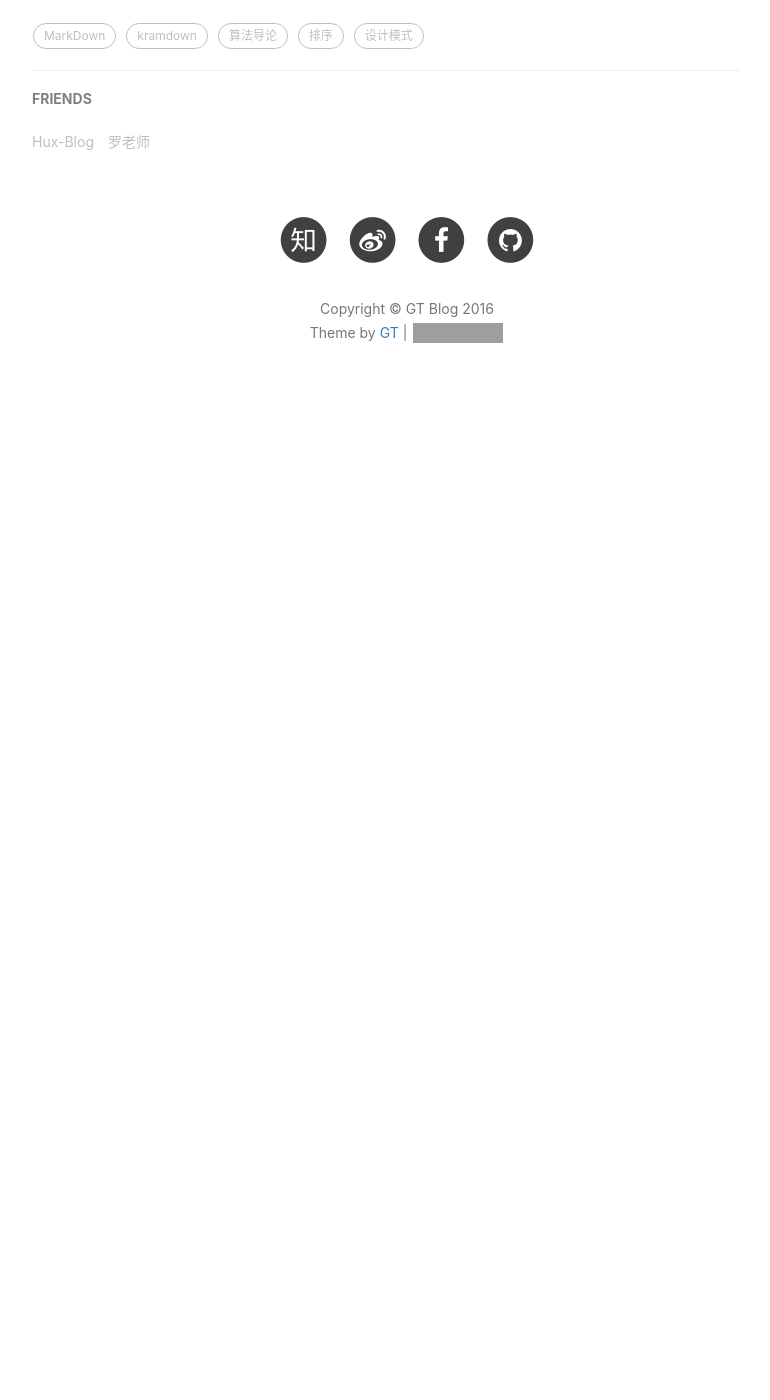
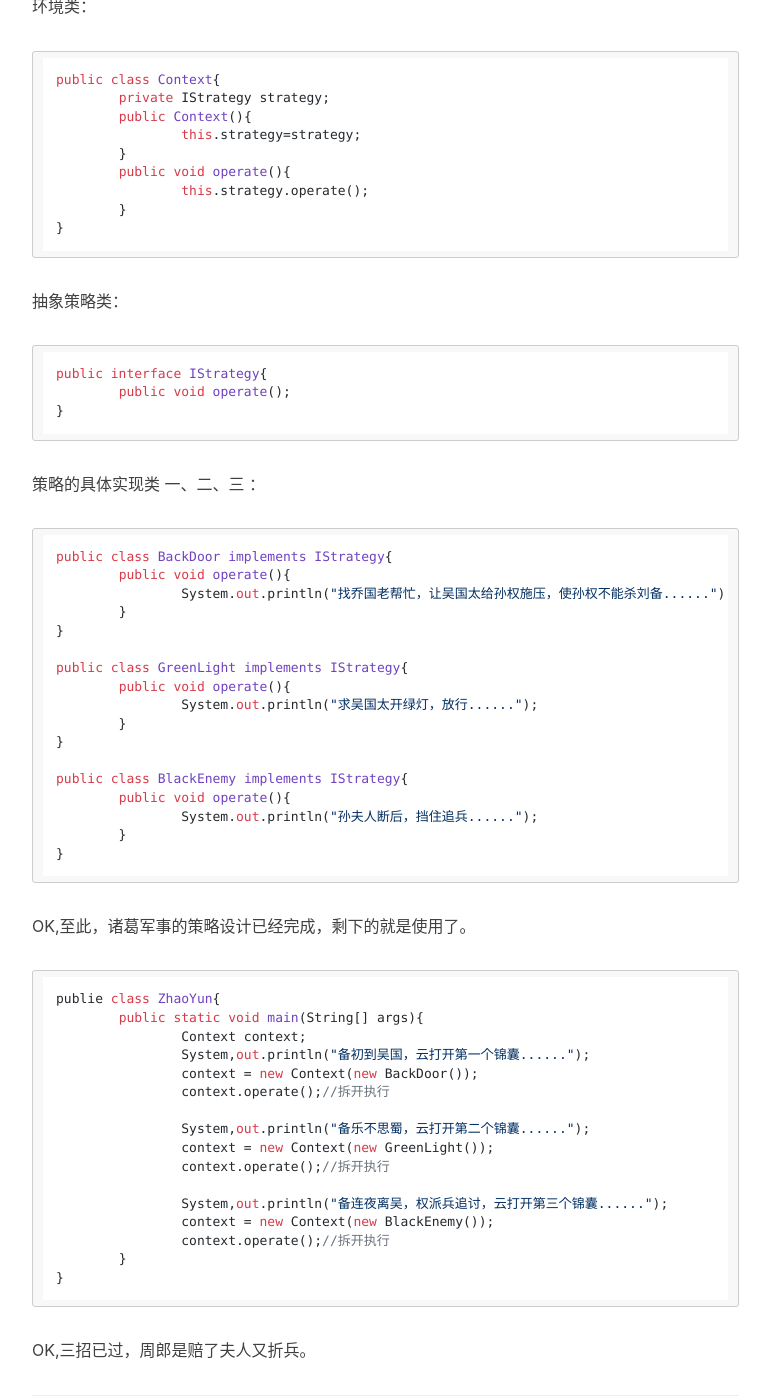
Before and after one commit to haorengoodman/blog, a Jekyll site: the page built from _posts/2016-02-24-策略模式.md, in a window 1280 px wide and 1400 px high, scrolled down 981 px. Shown: the whole window, without its empty margins (233-1003 px from the left). Built offline with Jekyll 4.4.1, drawn with Linux system fonts in a browser that asks for light colours; nearby versions of some CDN libraries; comment, search, counter and statistics services are not loaded; before the commit the page ends 1418 px from its top, so only the background shows below that; some of the changed text lies outside the part shown; grey boxes are pictures that could not be loaded.

Commit message:
策略模式

````diff
--- a/_posts/2016-02-24-策略模式.md
+++ b/_posts/2016-02-24-策略模式.md
@@ -11,7 +11,88 @@ tags:
 ---
 <div id="top"></div>
 
-***策略模式（Strategy）***：它定义了算法家族，分别封装起来，让他们之间可以相互替换，此模式让算法的变化，不影响到使用算法的客户。
+***策略模式（Strategy）定义***
+它定义了算法家族，分别封装起来，让他们之间可以相互替换，此模式让算法的变化，不影响到使用算法的客户。
+
+***策略模式（Strategy）的作用***
+他的作用在于可以洞太大饿改变对象行为。
+
+
+***策略模式（Strategy）中的三个对象***
+
+1. 环境类（Context）角色：持有一个具体的Strategy对象的引用。
+2. 抽象策略（Strategy）角色：这是一个抽象角色，通常由一个接口或者抽象类实现。此角色给出所有的具体策略所需的接口。
+3. 具体策略（ConcreteStrategy）角色：实现了具体的算法或行为。
+
+环境类：
+
+```java
+public class Context{
+	private IStrategy strategy;
+	public Context(){
+		this.strategy=strategy;
+	}
+	public void operate(){
+		this.strategy.operate();
+	}
+}
+```
+
+抽象策略类：
+
+```java
+public interface IStrategy{
+	public void operate();
+}
+```
+
+策略的具体实现类 一、二、三 ：
+
+```java
+public class BackDoor implements IStrategy{
+	public void operate(){
+		System.out.println("找乔国老帮忙，让吴国太给孙权施压，使孙权不能杀刘备......");
+	}
+}
+
+public class GreenLight implements IStrategy{
+        public void operate(){
+                System.out.println("求吴国太开绿灯，放行......");
+        }
+}
+
+public class BlackEnemy implements IStrategy{
+        public void operate(){
+                System.out.println("孙夫人断后，挡住追兵......");
+        }
+}
+```
+
+OK,至此，诸葛军事的策略设计已经完成，剩下的就是使用了。
+
+```java
+publie class ZhaoYun{
+	public static void main(String[] args){
+		Context context;
+		System,out.println("备初到吴国，云打开第一个锦囊......");
+		context = new Context(new BackDoor());
+		context.operate();//拆开执行
+
+		System,out.println("备乐不思蜀，云打开第二个锦囊......");
+                context = new Context(new GreenLight());
+                context.operate();//拆开执行
+
+		System,out.println("备连夜离吴，权派兵追讨，云打开第三个锦囊......");
+                context = new Context(new BlackEnemy());
+                context.operate();//拆开执行
+	}
+}
+```
+
+OK,三招已过，周郎是赔了夫人又折兵。
+
+
+
 
 
 
````
